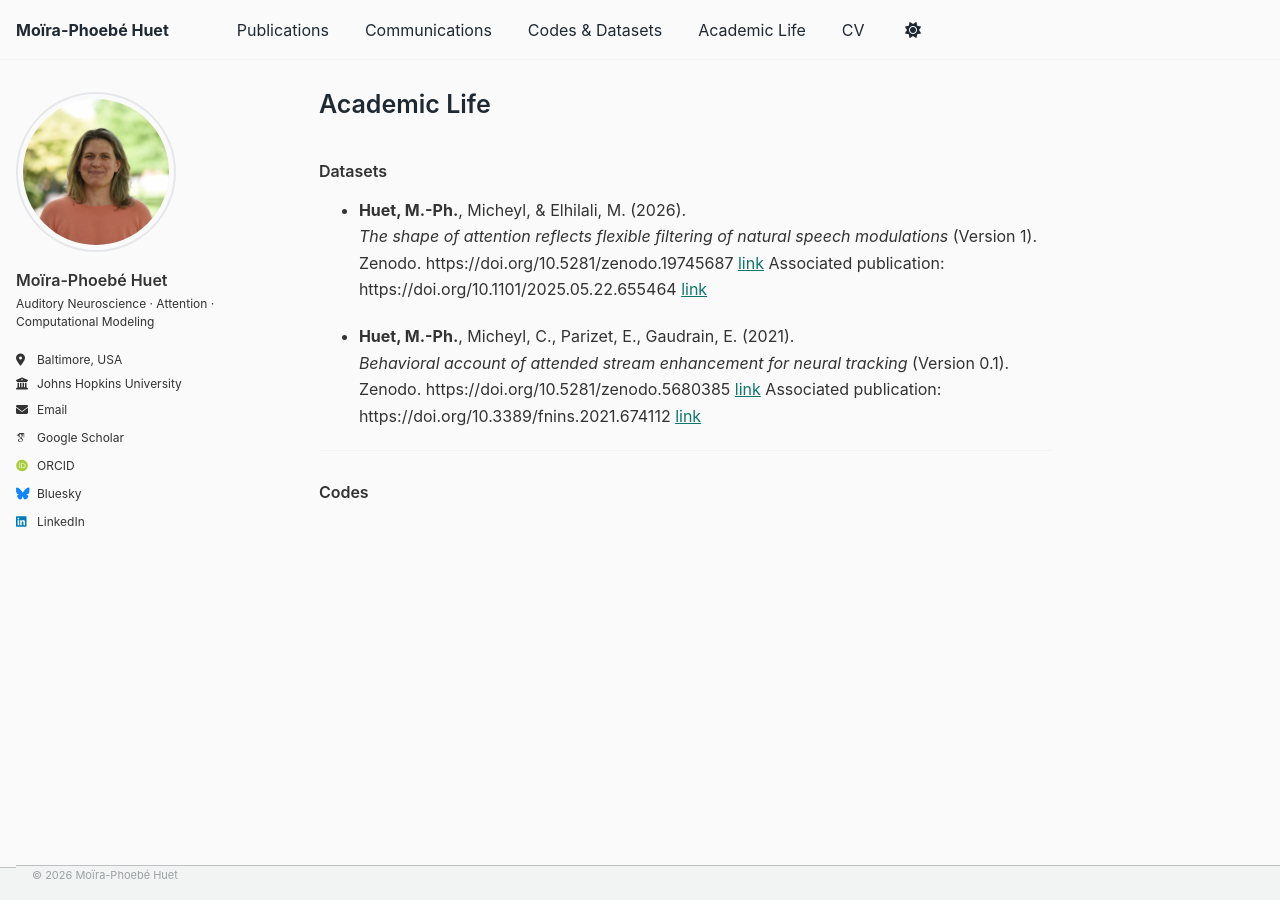
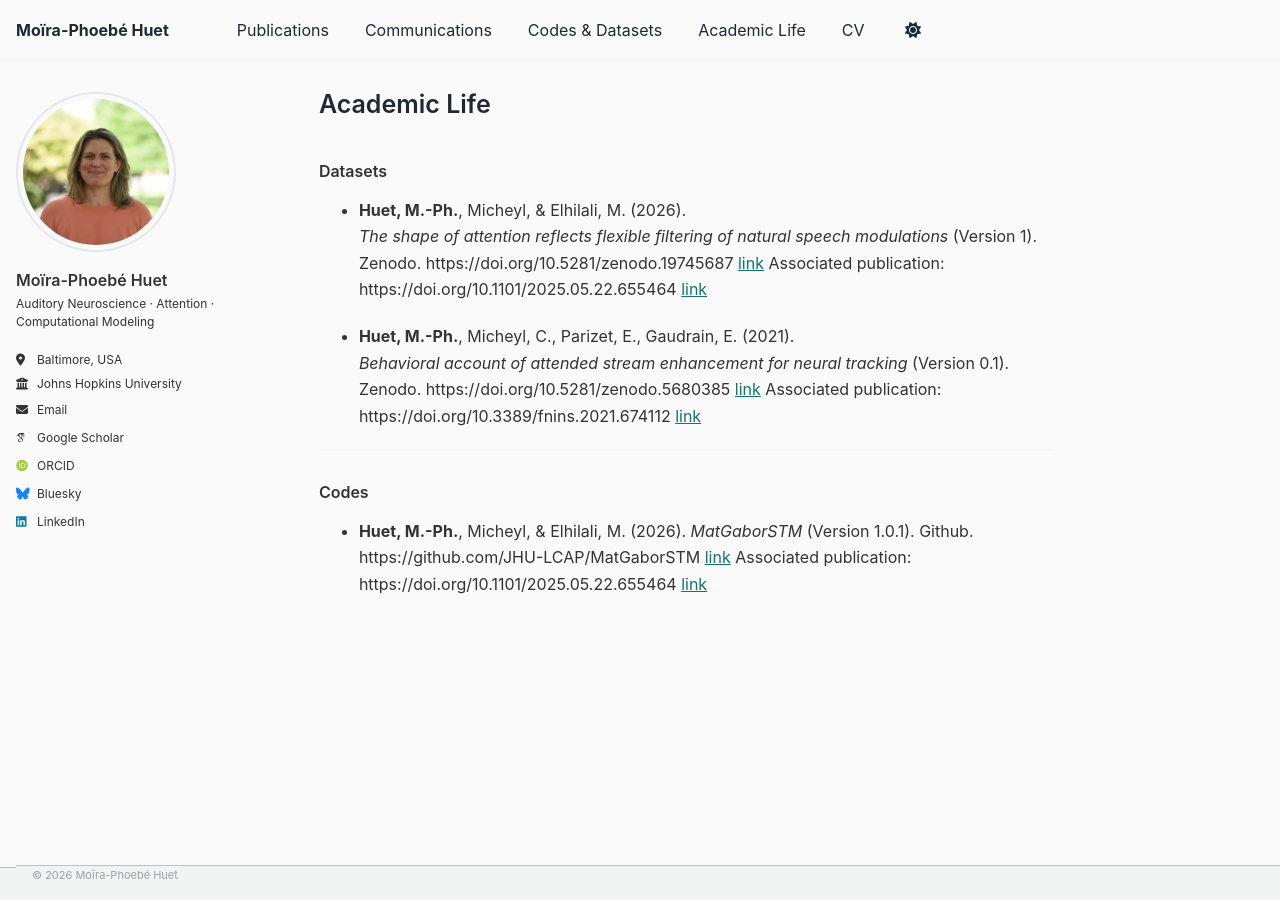
Before and after one commit to mphuet/mphuet.github.io, a Jekyll site: the page built from _pages/codes.md, in a window 1280 px wide. Built offline with Jekyll 4.4.1, drawn with Linux system fonts in a browser that asks for light colours; some web fonts are replaced.

Commit message:
Update codes.md

```diff
--- a/_pages/codes.md
+++ b/_pages/codes.md
@@ -7,7 +7,6 @@ pagination: false
 ---
 
 ### Datasets
-
 
 - **Huet, M.-Ph.**, Micheyl, & Elhilali, M. (2026).
   *The shape of attention reflects flexible filtering of natural speech modulations* (Version 1).
@@ -22,3 +21,7 @@ pagination: false
 ---
 
 ### Codes
+- **Huet, M.-Ph.**, Micheyl, & Elhilali, M. (2026).
+*MatGaborSTM* (Version 1.0.1).
+Github. https://github.com/JHU-LCAP/MatGaborSTM  [link](https://github.com/JHU-LCAP/MatGaborSTM)
+Associated publication: https://doi.org/10.1101/2025.05.22.655464  [link](https://doi.org/10.1101/2025.05.22.655464 )
```
